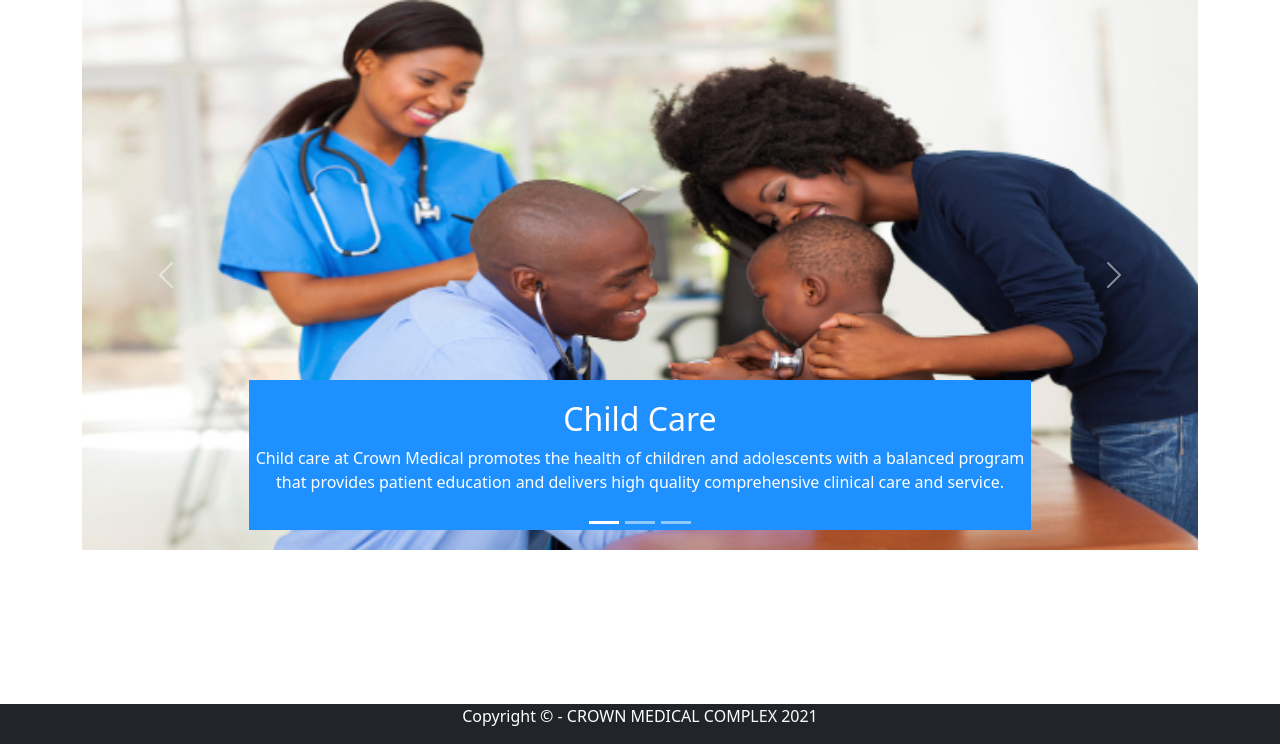
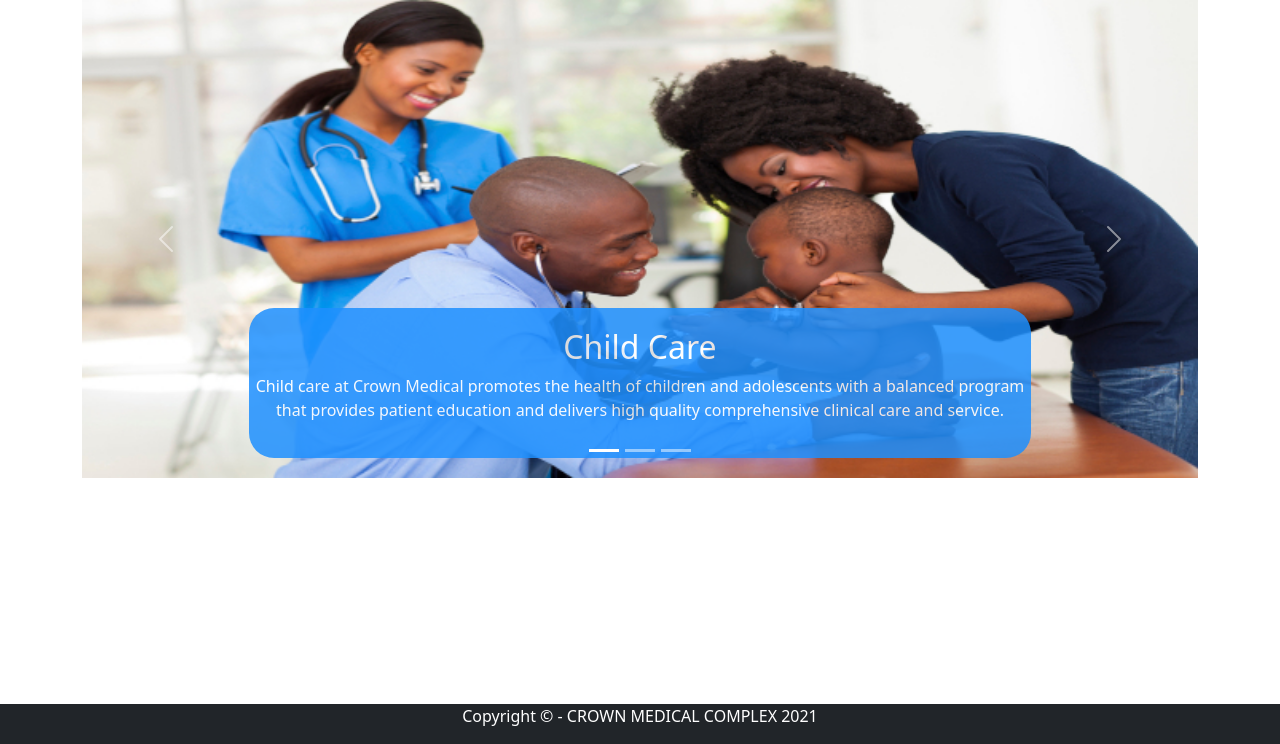
Before and after one commit to lemdoug/crownmedical, a PHP site: page / in a window 1280 px wide. Shown: the part 56-800 px from the top of the page. Run offline with PHP 8.4, Linux system fonts and the light colour scheme.

Commit message:
home page div rounded and opacity adjusted

```diff
--- a/index.php
+++ b/index.php
@@ -13,22 +13,22 @@
   </div>
   <div class="carousel-inner">
     <div class="carousel-item active">
-    <img src="images\childheath.jpg" class="d-block w-100" alt="Child Health"  height="550">
-      <div style="background-color:DodgerBlue;" class="carousel-caption d-none d-md-block">
+    <img src="images\childheath.jpg" class="d-block w-100 h-100" alt="Child Health"  height="550">
+      <div style="background-color:DodgerBlue; opacity:0.85; border-radius: 25px;" class="carousel-caption d-none d-md-block">
         <h2>Child Care</h2>
         <p>Child care at Crown Medical promotes the health of children and adolescents with a balanced program that provides patient education and delivers high quality comprehensive clinical care and service.</p>
       </div>
     </div>
     <div class="carousel-item">
-    <img src="images\healthcoaching.jpg" class="d-block w-100" alt="Health Coaching" height="550">
-      <div style="background-color:DodgerBlue;" class="carousel-caption d-none d-md-block">
+    <img src="images\healthcoaching.jpg" class="d-block w-100 h-100" alt="Health Coaching" height="550">
+      <div style="background-color:DodgerBlue; opacity:0.85; border-radius: 25px;" class="carousel-caption d-none d-md-block">
         <h2>Health Coaching</h2>
         <p>Our Health Coaches are behaviour change specialists who know how to partner with patients to identify health goals that put them on the road to confident self-management of their chronic condition(s).</p>
       </div>
     </div>
     <div class="carousel-item">
-    <img src="images\seniorhealth.jpg" class="d-block w-100" alt="Senior Health" height="550">
-      <div style="background-color:DodgerBlue;" class="carousel-caption d-none d-md-block">
+    <img src="images\seniorhealth.jpg" class="d-block w-100 h-100" alt="Senior Health" height="550">
+      <div style="background-color:DodgerBlue;opacity:0.85; border-radius: 25px;" class="carousel-caption d-none d-md-block">
         <h2>Senior Care</h2>
         <p>When it comes to the care of ageing adults, we at Crown Medical believe in a whole-person and passionate approach to healthy ageing. Our physicians, nurses and other staff members are devoted to treating our patients with respect and compassion.</p>
       </div>
```
